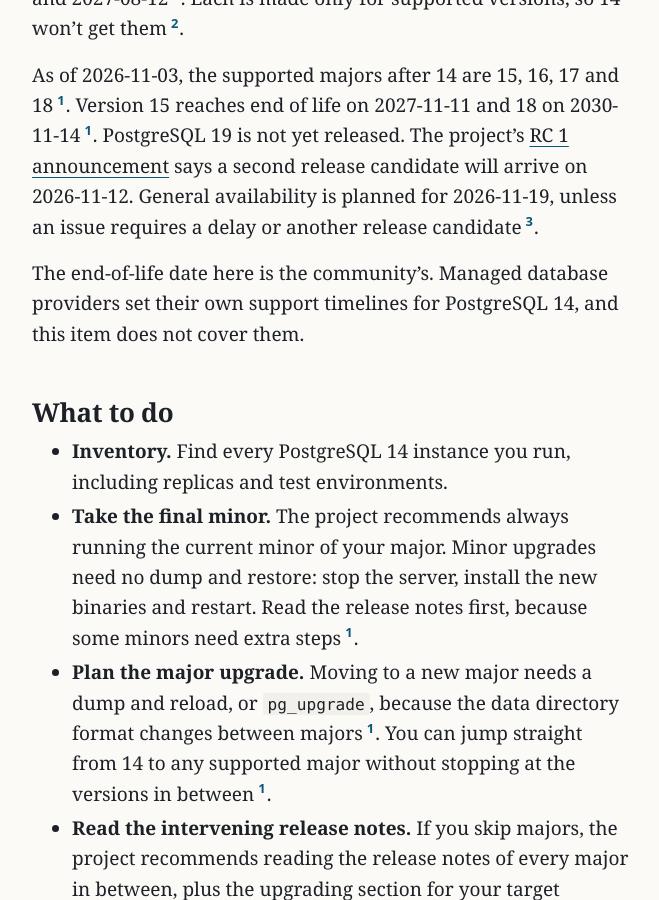
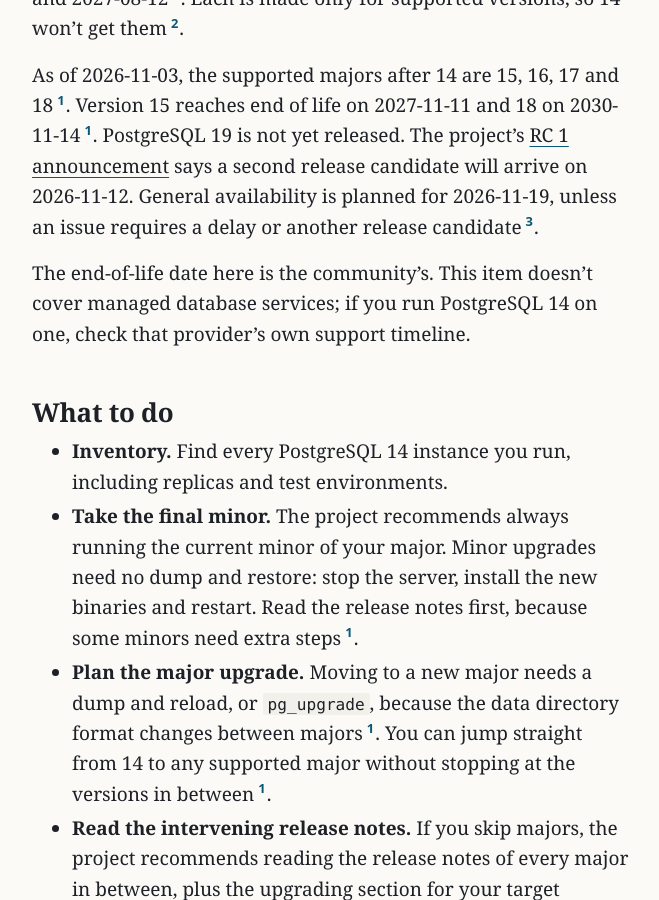
Before and after one commit to northwind-press/northwind-press.github.io, a Jekyll site: the page built from _posts/2026-11-03-postgresql-14-eol.md, in a window 1280 px wide and 900 px high, scrolled down 1027 px. Shown: the whole window, without its empty margins (308-967 px from the left). Built offline with Jekyll 4.4.1, drawn with Linux system fonts in a browser that asks for light colours.

Commit message:
Desk edit: postgresql-14-eol (managed-provider line reworded as advice, no uncited claim)
Co-Authored-By: Claude Opus 5.5 <noreply@anthropic.com>

```diff
--- a/_posts/2026-11-03-postgresql-14-eol.md
+++ b/_posts/2026-11-03-postgresql-14-eol.md
@@ -32,7 +32,7 @@ The 2026-11-12 date is also the next scheduled update release for all supported
 
 As of 2026-11-03, the supported majors after 14 are 15, 16, 17 and 18{% include cite.html n=1 %}. Version 15 reaches end of life on 2027-11-11 and 18 on 2030-11-14{% include cite.html n=1 %}. PostgreSQL 19 is not yet released. The project's [RC 1 announcement](https://www.postgresql.org/about/news/postgresql-19-rc-1-released-3409/) says a second release candidate will arrive on 2026-11-12. General availability is planned for 2026-11-19, unless an issue requires a delay or another release candidate{% include cite.html n=3 %}.
 
-The end-of-life date here is the community's. Managed database providers set their own support timelines for PostgreSQL 14, and this item does not cover them.
+The end-of-life date here is the community's. This item doesn't cover managed database services; if you run PostgreSQL 14 on one, check that provider's own support timeline.
 
 ## What to do
 
```
